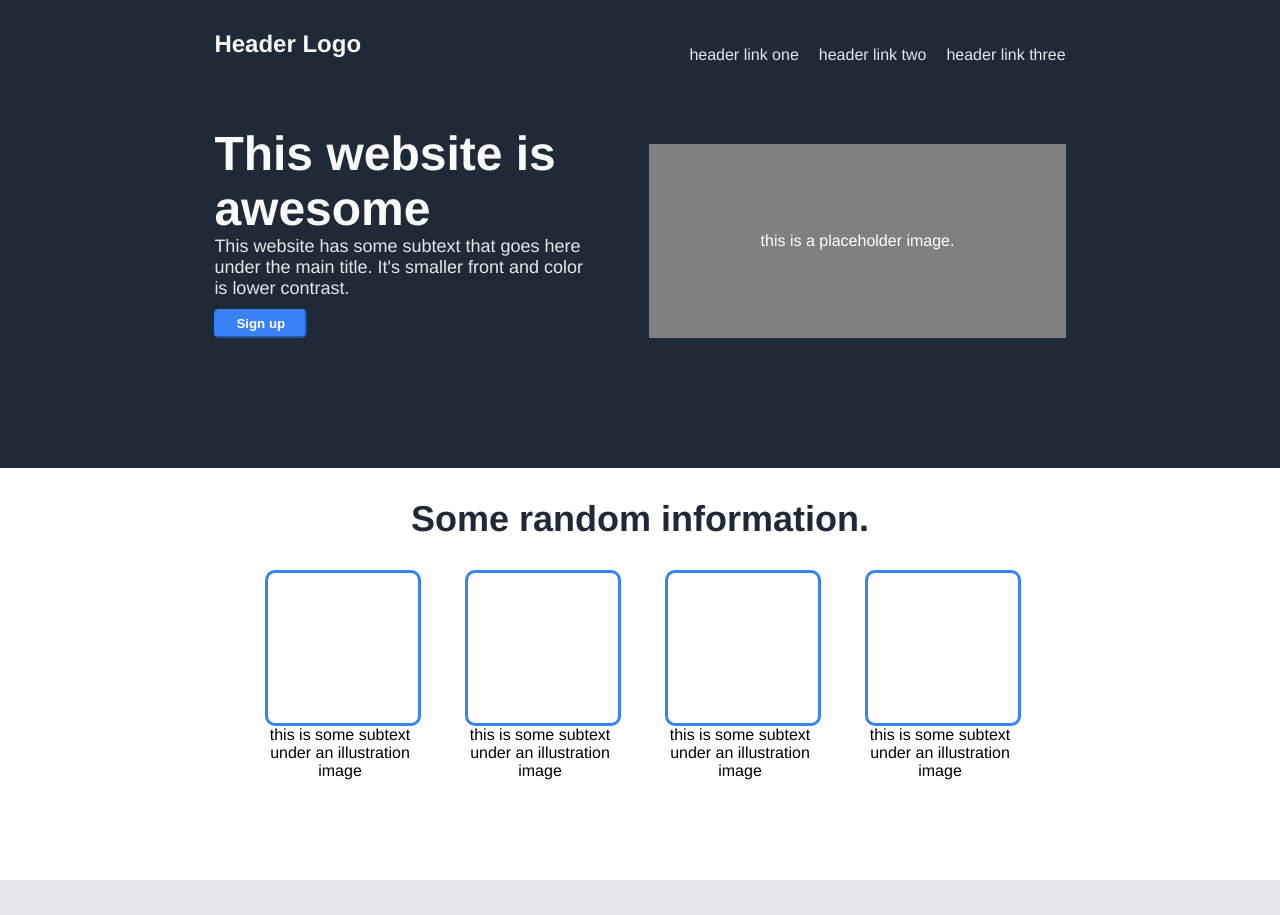
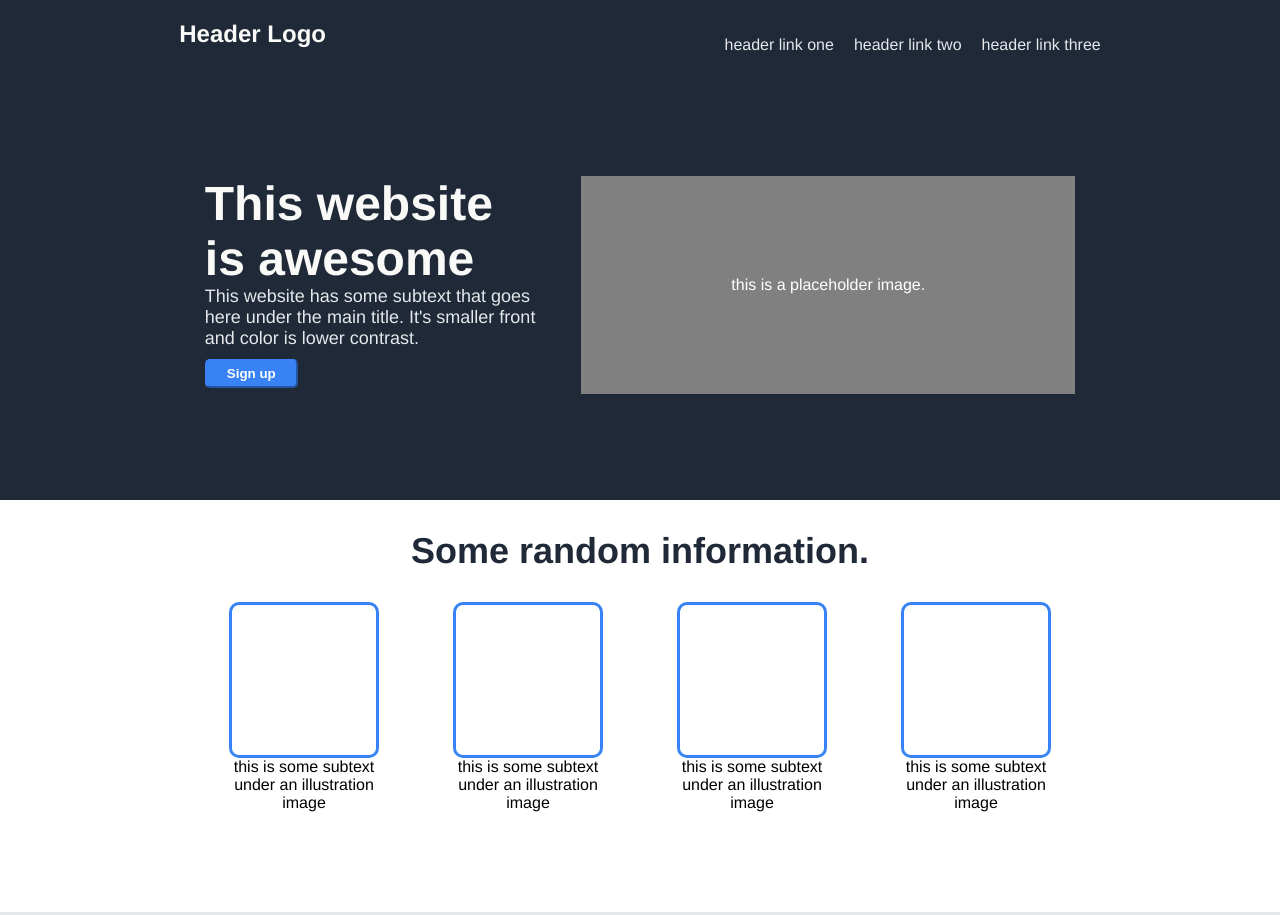
Before and after one commit to EJ-Buggs/flexbox-landing-page, a plain HTML site: page index.html in a window 1280 px wide. Shown: the top 915 px of the page. Drawn offline with Linux system fonts and the light colour scheme.

Commit message:
Finished final draft

```diff
--- a/index.html
+++ b/index.html
@@ -9,20 +9,20 @@
     </head>
     <body>
         <div class="header">
-            <div class="left-head">
+            <div class="top-head">
                 <div class="logo">Header Logo</div>
+                <ul>
+                    <li><a href="#">header link one</a></li>
+                    <li><a href="#">header link two</a></li>
+                    <li><a href="#">header link three</a></li>
+                </ul>
+            </div>
+            <div class="bot-head">
                 <div class="h-container">
                   <div class="main-text">This website is awesome</div>
                   <div class="second-text">This website has some subtext that goes here under the main title. It's smaller front and color is lower contrast.</div>
                   <button class="sign-up-h">Sign up</button>
                 </div>
-            </div>
-            <div class="right-head">
-                <ul>
-                    <li><a href="#">header link one</a></li>
-                    <li><a href="#">header link two</a></li>
-                    <li><a href="#">header link three</a></li>
-                </ul>
                 <div class="head-img">this is a placeholder image.</div>
             </div>
         </div>
--- a/styles.css
+++ b/styles.css
@@ -10,25 +10,26 @@ body {
     color:white;
     display: flex;
     justify-content: center;
+    flex-direction: column;
+    height: 500px;
 }
 
-.left-head, .right-head {
+.top-head {
     display: flex;
-    flex-direction: column;
-    justify-content: space-between;
-    gap: 64px;
-    padding: 30px;
-    margin-bottom: 100px;
-    flex-shrink: 0;
+    justify-content: space-around;
+    padding-top: 20px;
 }
 
-.left-head {
-    margin-left: 100px;
-    max-width: 375px;
+.bot-head {
+    display: flex;
+    justify-content: space-around;
+    margin: auto;
+    width: 68%;
 }
 
-.right-head {
-    margin-right: 100px;
+.h-container {
+    margin-right: auto;
+    width: 38%;
 }
 
 .logo {
@@ -73,7 +74,7 @@ a {
     display: flex;
     justify-content: center;
     background-color: gray;
-    padding: 88px;
+    padding: 100px 150px;
 }
 
 .body {
@@ -92,18 +93,20 @@ a {
 
 .container {
     display: flex;
-    justify-content: center;
+    justify-content: space-around;
     text-align: center;
-    gap: 50px;
+    flex-wrap: wrap;
+    width: 70%;
+    margin: auto;
 }
 
 .pic-info {
     max-width: 150px;
-    margin-bottom: 100px
+    margin-bottom: 100px;
 }
 
 .pics {
-    width: 150px;
+    max-width: 150px;
     height: 150px;
     border: 3px solid #3882F6;
     border-radius: 10px;
```
